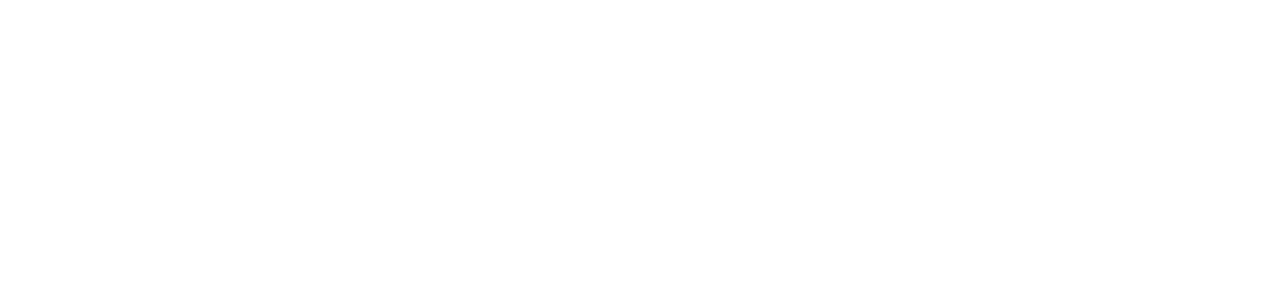
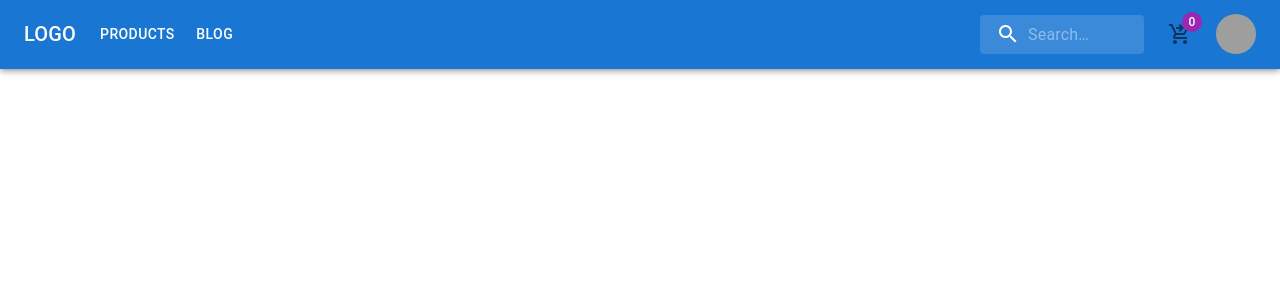
Before and after one commit to theprogrammerinyou/nature-kart, a React (Create React App) app: page /cart in a window 1280 px wide. Before the commit this address had no page. Shown: the top 300 px of the page. Built offline with nearby package versions, Linux system fonts and the light colour scheme; grey boxes are pictures that could not be loaded; what miragejs would draw is missing.

Commit message:
add cart

```diff
--- a/src/App.js
+++ b/src/App.js
@@ -3,6 +3,7 @@
 import { Products } from "./pages/products/Products";
 import { Login } from "./pages/Login/Login";
 import { SignUp } from "./pages/Signup/Signup";
+import { Cart } from "./pages/Cart/Cart";
 
 const App = () => {
   return (
@@ -10,6 +11,7 @@
       <Route path="/products" element={<Products />} />
       <Route path="/login" element={<Login />} />
       <Route path="/signup" element={<SignUp />} />
+      <Route path="/cart" element={<Cart />} />
     </Routes>
   );
 };
--- a/src/backend/db/products.js
+++ b/src/backend/db/products.js
@@ -11,6 +11,7 @@
     title: "You Can WIN",
     author: "Shiv Khera",
     price: "5000",
+    quantity: "5",
     categoryName: "non-fiction",
     image:
       "https://images-na.ssl-images-amazon.com/images/I/51mlyN35U9L._SX292_BO1,204,203,200_.jpg",
@@ -20,6 +21,7 @@
     title: "You are Winner",
     author: "Junaid Qureshi",
     price: "3000",
+    quantity: 6,
     categoryName: "horror",
     image:
       "https://images-na.ssl-images-amazon.com/images/I/51mlyN35U9L._SX292_BO1,204,203,200_.jpg",
@@ -29,6 +31,7 @@
     title: "Think and Grow Rich",
     author: "Shiv Khera",
     price: "1000",
+    quantity: 4,
     categoryName: "fiction",
     image:
       "https://images-na.ssl-images-amazon.com/images/I/51mlyN35U9L._SX292_BO1,204,203,200_.jpg",
--- a/src/components/Navbar.jsx
+++ b/src/components/Navbar.jsx
@@ -15,11 +15,15 @@
 import ShoppingCartCheckoutIcon from "@mui/icons-material/ShoppingCartCheckout";
 import { Search, SearchIconWrapper, StyledInputBase } from "./Search";
 import { Badge } from "@mui/material";
+import { useNavigate } from "react-router-dom";
+import { useCartContext } from "../context/CartContext";
 
 const pages = ["Products", "Blog"];
 const settings = ["Account", "Logout"];
 
 const Navbar = () => {
+  const navigate = useNavigate();
+  const { totalCartItems } = useCartContext();
   const [anchorElNav, setAnchorElNav] = React.useState(null);
   const [anchorElUser, setAnchorElUser] = React.useState(null);
 
@@ -36,6 +40,10 @@
 
   const handleCloseUserMenu = () => {
     setAnchorElUser(null);
+  };
+
+  const handleCartIconClicked = () => {
+    navigate("/cart");
   };
 
   return (
@@ -117,8 +125,12 @@
             </Search>
           </Box>
           <Box sx={{ flexGrow: 0, marginRight: "1rem" }}>
-            <IconButton>
-              <Badge badgeContent={2} color="secondary">
+            <IconButton onClick={handleCartIconClicked}>
+              <Badge
+                badgeContent={totalCartItems?.cartItems?.length}
+                color="secondary"
+                showZero
+              >
                 <ShoppingCartCheckoutIcon />
               </Badge>
             </IconButton>
--- a/src/context/CartContext.js
+++ b/src/context/CartContext.js
@@ -1,26 +1,35 @@
 import { createContext, useContext, useReducer } from "react";
 
-const CartContext = createContext({});
+const CartContext = createContext({ cartItems: [] });
 
 export const CartProvider = ({ children }) => {
   const cartReducerFn = (totalCartItems, action) => {
     switch (action.type) {
-      case "ADD_TO_CART":
+      case "ADD_ITEM_TO_CART":
         return {
           ...totalCartItems,
           cartItems: [
             ...totalCartItems.cartItems,
-            { ...action.payload, quantity: action.payload.quantity + 1 },
+            { ...action.payload, quantity: 1 },
           ],
+        };
+      case "REMOVE_ITEM_FROM_CART":
+        return {
+          ...totalCartItems,
+          cartItems: totalCartItems.cartItems.filter(
+            (cartItem) => cartItem.id !== action.payload.id
+          ),
         };
       default:
         return { ...totalCartItems };
     }
   };
 
-  const [state, dispatch] = useReducer(cartReducerFn, {});
+  const [totalCartItems, cartDispatchFn] = useReducer(cartReducerFn, {
+    cartItems: [],
+  });
   return (
-    <CartContext.Provider value={{ state, dispatch }}>
+    <CartContext.Provider value={{ totalCartItems, cartDispatchFn }}>
       {children}
     </CartContext.Provider>
   );
--- a/src/index.js
+++ b/src/index.js
@@ -3,6 +3,7 @@
 import App from "./App";
 import { makeServer } from "./server";
 import { BrowserRouter as Router } from "react-router-dom";
+import { CartProvider } from "./context/CartContext";
 
 // Call make Server
 makeServer();
@@ -10,7 +11,9 @@
 ReactDOM.render(
   <React.StrictMode>
     <Router>
-      <App />
+      <CartProvider>
+        <App />
+      </CartProvider>
     </Router>
   </React.StrictMode>,
   document.getElementById("root")
--- a/src/pages/Cart/Cart.jsx
+++ b/src/pages/Cart/Cart.jsx
@@ -1 +1,60 @@
-export const Cart = () => {};
+import { useCartContext } from "../../context/CartContext";
+import {
+  Grid,
+  Button,
+  Card,
+  CardContent,
+  CardActions,
+  CardMedia,
+  Typography,
+} from "@mui/material";
+import Navbar from "../../components/Navbar";
+
+export const Cart = () => {
+  const { totalCartItems, cartDispatchFn } = useCartContext();
+  const removeItemFromCart = (productDetails) => {
+    cartDispatchFn({ type: "REMOVE_ITEM_FROM_CART", payload: productDetails });
+  };
+  return (
+    <>
+      <Navbar />
+      <Grid container spacing={2} mt="5rem">
+        {totalCartItems?.cartItems?.length >= 0 ? (
+          totalCartItems?.cartItems?.map((cartItem) => (
+            <Card key={cartItem.id} raised>
+              <CardContent>{cartItem.title}</CardContent>
+              <CardMedia
+                component="img"
+                src={cartItem.image}
+                alt="product-icon"
+              />
+              <CardContent>
+                <Typography variant="p" component="span">
+                  Quantity: {cartItem.quantity}
+                </Typography>
+              </CardContent>
+              <CardActions>
+                <Button
+                  variant="contained"
+                  color="secondary"
+                  onClick={() => removeItemFromCart(cartItem)}
+                >
+                  Remove From Cart
+                </Button>
+              </CardActions>
+            </Card>
+          ))
+        ) : (
+          <Grid container justifyContent="center" alignItems="center">
+            <Typography variant="h4" component="div">
+              No Items in Cart. Check wishlist or continue shopping
+            </Typography>
+            <Button variant="contained" color="secondary">
+              Explore Products
+            </Button>
+          </Grid>
+        )}
+      </Grid>
+    </>
+  );
+};
--- a/src/pages/products/Products.jsx
+++ b/src/pages/products/Products.jsx
@@ -8,17 +8,31 @@
   CardActions,
   Button,
   CardMedia,
+  Typography,
 } from "@mui/material";
 import AddShoppingCartIcon from "@mui/icons-material/AddShoppingCart";
+import { useCartContext } from "../../context/CartContext";
+import { useNavigate } from "react-router-dom";
 
 export const Products = () => {
   const [products, setProducts] = useState([]);
+  const navigate = useNavigate();
+  const { totalCartItems, cartDispatchFn } = useCartContext();
   const productsFromServer = async () => {
     const allProducts = await getProductsFromServer();
     setProducts(allProducts);
   };
 
   useEffect(() => productsFromServer(), []);
+
+  const addToCartButtonClick = (productDetails) => {
+    cartDispatchFn({ type: "ADD_ITEM_TO_CART", payload: productDetails });
+  };
+
+  const goToCartButtonClick = () => {
+    navigate("/cart");
+  };
+
   return (
     <Grid container>
       <Grid item xs={12}>
@@ -35,16 +49,37 @@
                   src={product.image}
                   alt="product-image"
                 />
+                <CardContent>
+                  <Typography variant="p" component="span">
+                    Quantity: {product.quantity}
+                  </Typography>
+                </CardContent>
+                {totalCartItems?.cartItems?.find(
+                  (cartItem) => cartItem.id === product.id
+                ) ? (
+                  <CardActions>
+                    <Button
+                      variant="contained"
+                      color=""
+                      onClick={goToCartButtonClick}
+                      fullWidth
+                    >
+                      Go To Cart
+                    </Button>
+                  </CardActions>
+                ) : (
                   <CardActions>
                     <Button
                       variant="contained"
                       color="secondary"
+                      onClick={() => addToCartButtonClick(product)}
                       startIcon={<AddShoppingCartIcon />}
                       fullWidth
                     >
                       Add To Cart
                     </Button>
                   </CardActions>
+                )}
               </Card>
             </Grid>
           ))}
```
Also changed, not shown: .eslintrc.json. Lines whose indentation alone changed are shown as unchanged.
